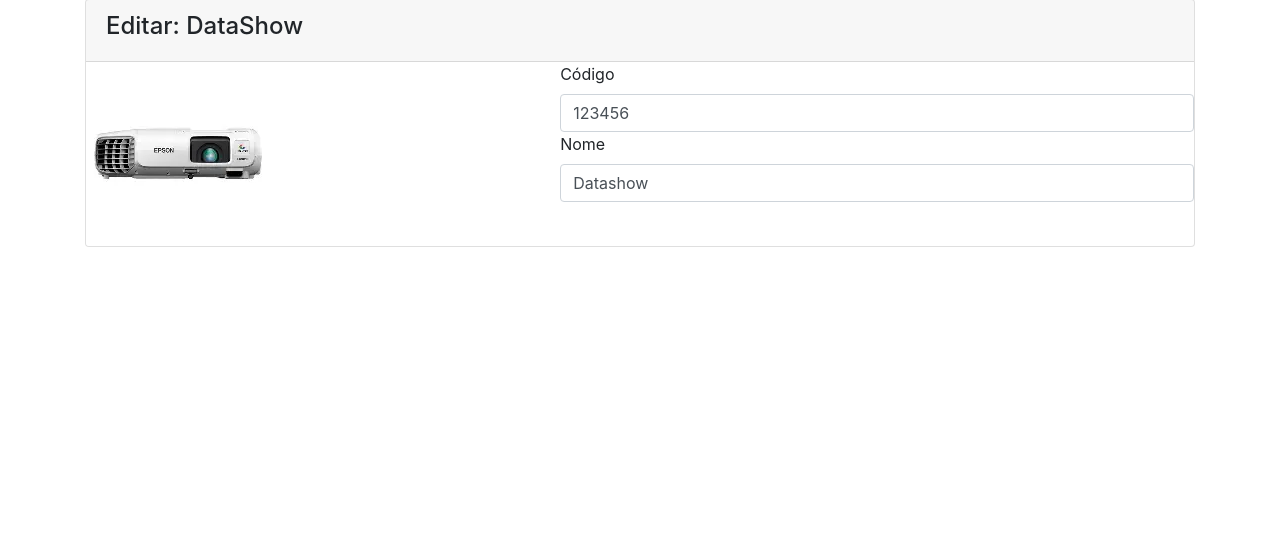
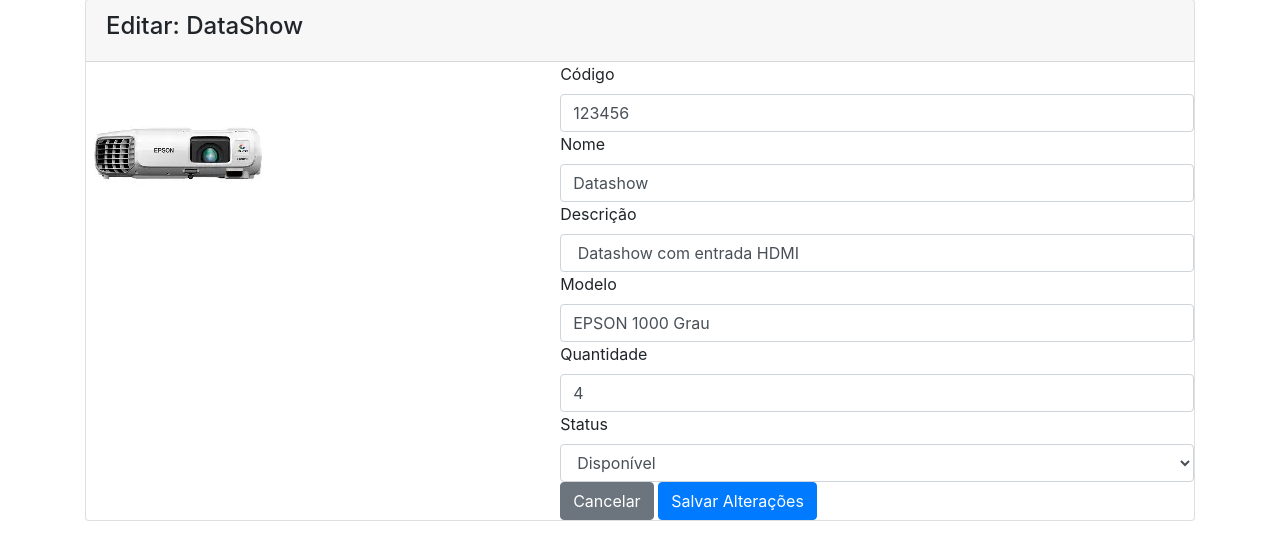
Before and after one commit to RRZamba/2026IES, a PHP site: page /Lista/editar.php in a window 1280 px wide. Shown: the part 155-715 px from the top of the page. Run offline with PHP 8.4, Linux system fonts and the light colour scheme; some libraries are stand-ins or nearby versions.

Commit message:
Add files via upload

```diff
--- a/Aula_08_Proj(Requisitos_Prototipagem)_PartII/Sistema_Emprestimo/Lista/editar.php
+++ b/Aula_08_Proj(Requisitos_Prototipagem)_PartII/Sistema_Emprestimo/Lista/editar.php
@@ -73,6 +73,49 @@
                     <input type="text" class="form-control"
                      value="Datashow" name="nome">
 
+                    <!-- Descrição -->
+                    <label>
+                        Descrição
+                    </label>
+                    <input type="text" class="form-control"
+                     value=" Datashow com entrada HDMI" name="descricao">
+
+                    <!-- Modelo -->
+                    <label>
+                        Modelo
+                    </label>
+                    <input type="text" class="form-control"
+                     value="EPSON 1000 Grau" name="modelo">
+
+                     <!-- Quantidade -->
+                    <label>
+                        Quantidade
+                    </label>
+                    <input type="text" class="form-control"
+                     value="4" name="quantidade">
+
+                    <!-- Status -->
+                    <label>
+                        Status
+                    </label>
+                    <select class="form-control">
+                        <option selected>Disponível</option>
+                        <option>Indisponível</option>
+                        <option>Em Manutenção</option>
+                    </select>
+
+                    <!-- Botão -->
+                   <a href="lista.php" class="btn btn-secondary">
+                        Cancelar
+                    </a>
+
+                    <button type="submit" class="btn btn-primary">
+                        Salvar Alterações
+                    </button>
+
+
+
+
 
                 </form>
 
--- a/Aula_08_Proj(Requisitos_Prototipagem)_PartII/Sistema_Emprestimo/Lista/visualizar.php
+++ b/Aula_08_Proj(Requisitos_Prototipagem)_PartII/Sistema_Emprestimo/Lista/visualizar.php
@@ -58,6 +58,8 @@
             </div>
             <div class="col-md-7">
                 <h3>Datashow</h3>
+                <hr>
+
                 <p>
                     <strong>Equipamento:</strong>
                     Datashow com entrada HDMI
@@ -77,6 +79,7 @@
                     </span>
                 </p>
 
+                <hr>
 
 
                 <a href="lista.php" class="btn btn-primary">
@@ -86,7 +89,7 @@
                 <a href="editar.php" class="btn btn-primary">
                     Editar
                 </a>
-
+                <br><br>
             </div>
         </div>
     </div>
```
Also changed, not shown: Aula_08_Proj(Requisitos_Prototipagem)_PartII/Sistema_Emprestimo/imagens/datashow.jpg (added), 1 other file.
